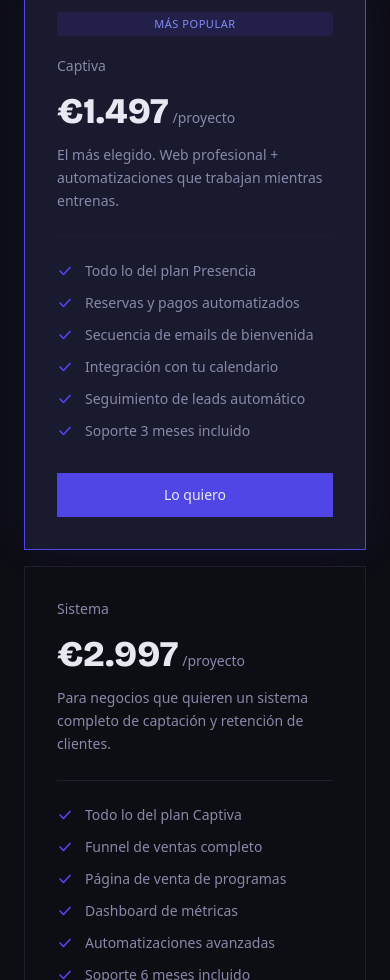
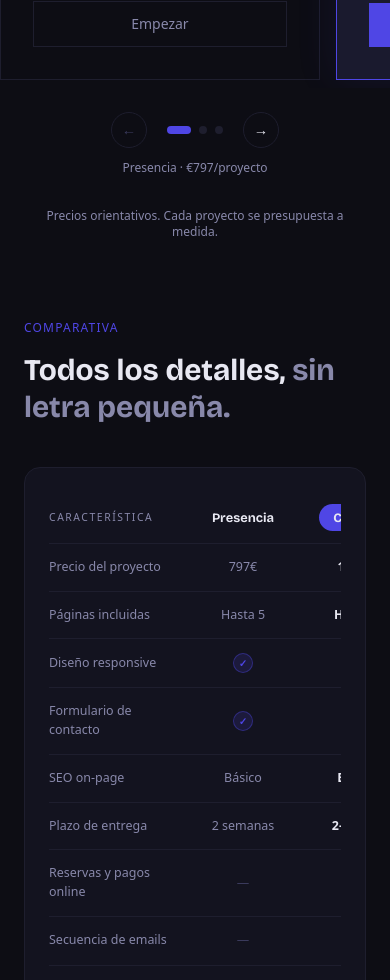
Before and after one commit to Ricardo2325/captiva, a Next.js app: page /servicios in a window 390 px wide. Shown: the part 1020-2000 px from the top of the page. Built offline with nearby package versions, Linux system fonts and the light colour scheme.

Commit message:
refactor: native table for comparison + reference carousel pattern for mobile pricing

```diff
--- a/src/components/ComparisonTable.tsx
+++ b/src/components/ComparisonTable.tsx
@@ -6,66 +6,25 @@ import Link from 'next/link';
 const ease = [0.22, 1, 0.36, 1] as const;
 
 const plans = ['Presencia', 'Captiva', 'Sistema'];
-const featured = 1; // Captiva
+const featured = 1;
 
-const Check = () => (
-  <div
-    style={{
-      width: '24px', height: '24px',
-      borderRadius: '50%',
-      background: 'rgba(79,70,229,0.15)',
-      border: '1px solid rgba(79,70,229,0.4)',
-      display: 'flex', alignItems: 'center', justifyContent: 'center',
-      margin: '0 auto',
-    }}
-  >
-    <svg width="12" height="12" viewBox="0 0 16 16" fill="none">
-      <path d="M3 8l3.5 3.5L13 4.5" stroke="#4f46e5" strokeWidth="2" strokeLinecap="round" strokeLinejoin="round" />
-    </svg>
-  </div>
-);
-
-const Dash = () => (
-  <span style={{ color: '#3a3a5c', fontSize: '1.1rem', display: 'block', textAlign: 'center' }}>—</span>
-);
-
-type Cell = string | boolean | null;
-
-const rows: { label: string; values: Cell[] }[] = [
-  { label: 'Precio del proyecto',       values: ['797€',       '1.497€',    '2.997€'] },
-  { label: 'Páginas incluidas',          values: ['Hasta 5',    'Hasta 5',   'Ilimitadas'] },
-  { label: 'Diseño responsive',          values: [true,         true,        true] },
-  { label: 'Formulario de contacto',     values: [true,         true,        true] },
-  { label: 'SEO on-page',               values: ['Básico',     'Básico',    'Avanzado'] },
-  { label: 'Plazo de entrega',           values: ['2 semanas',  '2-3 sem.',  '4-5 sem.'] },
-  { label: 'Reservas y pagos online',    values: [null,         true,        true] },
-  { label: 'Secuencia de emails',        values: [null,         true,        true] },
-  { label: 'Integración con calendario', values: [null,         true,        true] },
-  { label: 'Seguimiento de leads',       values: [null,         true,        true] },
-  { label: 'Funnel de ventas',           values: [null,         null,        true] },
-  { label: 'Página de venta de programas', values: [null,       null,        true] },
-  { label: 'Dashboard de métricas',      values: [null,         null,        true] },
-  { label: 'Automatizaciones avanzadas', values: [null,         null,        true] },
-  { label: 'Soporte post-entrega',       values: ['—',          '3 meses',   '6 meses'] },
+const rows: { label: string; values: (string | null)[] }[] = [
+  { label: 'Precio del proyecto',          values: ['797€',       '1.497€',    '2.997€'] },
+  { label: 'Páginas incluidas',             values: ['Hasta 5',    'Hasta 5',   'Ilimitadas'] },
+  { label: 'Diseño responsive',             values: ['✓',          '✓',         '✓'] },
+  { label: 'Formulario de contacto',        values: ['✓',          '✓',         '✓'] },
+  { label: 'SEO on-page',                  values: ['Básico',     'Básico',    'Avanzado'] },
+  { label: 'Plazo de entrega',              values: ['2 semanas',  '2-3 sem.',  '4-5 sem.'] },
+  { label: 'Reservas y pagos online',       values: [null,         '✓',         '✓'] },
+  { label: 'Secuencia de emails',           values: [null,         '✓',         '✓'] },
+  { label: 'Integración con calendario',    values: [null,         '✓',         '✓'] },
+  { label: 'Seguimiento de leads',          values: [null,         '✓',         '✓'] },
+  { label: 'Funnel de ventas',              values: [null,         null,        '✓'] },
+  { label: 'Página de venta de programas',  values: [null,         null,        '✓'] },
+  { label: 'Dashboard de métricas',         values: [null,         null,        '✓'] },
+  { label: 'Automatizaciones avanzadas',    values: [null,         null,        '✓'] },
+  { label: 'Soporte post-entrega',          values: ['—',          '3 meses',   '6 meses'] },
 ];
-
-function CellValue({ value, isFeatured }: { value: Cell; isFeatured: boolean }) {
-  if (value === true) return <Check />;
-  if (value === null) return <Dash />;
-  return (
-    <span
-      style={{
-        display: 'block',
-        textAlign: 'center',
-        fontSize: '0.8rem',
-        fontWeight: isFeatured ? 700 : 400,
-        color: isFeatured ? '#e8e8f2' : '#8888aa',
-      }}
-    >
-      {value}
-    </span>
-  );
-}
 
 export default function ComparisonTable() {
   return (
@@ -84,48 +43,44 @@ export default function ComparisonTable() {
           className="font-display font-bold leading-tight text-3xl md:text-4xl"
           style={{ color: '#e8e8f2' }}
         >
-          Todos los detalles,<br />
+          Todos los detalles,{' '}
           <span style={{ color: '#8888aa' }}>sin letra pequeña.</span>
         </h2>
       </div>
 
-      {/* Scroll wrapper for mobile */}
-      <div style={{ overflowX: 'auto', marginLeft: '-1.5rem', marginRight: '-1.5rem' }}>
-        <div style={{ minWidth: '560px', paddingLeft: '1.5rem', paddingRight: '1.5rem', paddingBottom: '4px' }}>
       <div
         style={{
+          backgroundColor: '#13131f',
           border: '1px solid #1e1e2e',
           borderRadius: '16px',
-              backgroundColor: '#0d0d14',
+          padding: '1.5rem',
         }}
       >
-            {/* Header row */}
-            <div
+        <div style={{ overflowX: 'auto' }}>
+          <table style={{ width: '100%', borderCollapse: 'collapse', fontSize: '0.8rem', minWidth: '480px' }}>
+            <thead>
+              <tr>
+                <th
                   style={{
-                display: 'grid',
-                gridTemplateColumns: '1.8fr 1fr 1fr 1fr',
-                borderBottom: '1px solid #1e1e2e',
-                backgroundColor: '#13131f',
-                borderRadius: '16px 16px 0 0',
+                    textAlign: 'left',
+                    padding: '0.75rem 1rem 0.75rem 0',
+                    fontSize: '0.65rem',
+                    textTransform: 'uppercase',
+                    letterSpacing: '0.15em',
+                    color: '#8888aa',
+                    fontWeight: 500,
+                    width: '38%',
                   }}
                 >
-              <div style={{ padding: '1.25rem 1.5rem', borderRadius: '16px 0 0 0' }}>
-                <span
-                  className="font-body"
-                  style={{ fontSize: '0.65rem', textTransform: 'uppercase', letterSpacing: '0.15em', color: '#8888aa' }}
-                >
                   Característica
-                </span>
-              </div>
+                </th>
                 {plans.map((plan, i) => (
-                <div
+                  <th
                     key={plan}
                     style={{
-                    padding: '1.25rem 1rem',
+                      padding: '0.75rem 1rem',
                       textAlign: 'center',
-                    borderLeft: '1px solid #1e1e2e',
-                    position: 'relative',
-                    backgroundColor: i === featured ? 'rgba(79,70,229,0.06)' : 'transparent',
+                      fontWeight: 700,
                     }}
                   >
                     {i === featured ? (
@@ -133,8 +88,7 @@ export default function ComparisonTable() {
                         className="font-display"
                         style={{
                           display: 'inline-block',
-                        fontSize: '0.85rem',
-                        fontWeight: 700,
+                          fontSize: '0.8rem',
                           color: '#e8e8f2',
                           padding: '4px 14px',
                           borderRadius: '999px',
@@ -144,81 +98,73 @@ export default function ComparisonTable() {
                         {plan}
                       </span>
                     ) : (
-                    <span
-                      className="font-display"
-                      style={{ fontSize: '0.875rem', fontWeight: 700, color: '#e8e8f2' }}
-                    >
+                      <span className="font-display" style={{ fontSize: '0.8rem', color: '#e8e8f2' }}>
                         {plan}
                       </span>
                     )}
-                </div>
+                  </th>
                 ))}
-            </div>
-
-            {/* Data rows */}
+              </tr>
+            </thead>
+            <tbody>
               {rows.map((row, ri) => (
-              <div
+                <tr
                   key={row.label}
+                  style={{ borderTop: '1px solid #1e1e2e' }}
+                >
+                  <td
                     style={{
-                  display: 'grid',
-                  gridTemplateColumns: '1.8fr 1fr 1fr 1fr',
-                  borderBottom: ri < rows.length - 1 ? '1px solid #1e1e2e' : 'none',
+                      padding: '0.875rem 1rem 0.875rem 0',
+                      color: '#8888aa',
+                      fontSize: '0.78rem',
                     }}
                   >
-                <div
+                    {row.label}
+                  </td>
+                  {row.values.map((val, ci) => (
+                    <td
+                      key={ci}
                       style={{
-                    padding: '1rem 1.5rem',
-                    display: 'flex',
-                    alignItems: 'center',
+                        padding: '0.875rem 1rem',
+                        textAlign: 'center',
+                        color: ci === featured ? '#e8e8f2' : '#8888aa',
+                        fontWeight: ci === featured ? 600 : 400,
+                        fontSize: '0.78rem',
                       }}
                     >
+                      {val === '✓' ? (
                         <span
-                    className="font-body"
-                    style={{ fontSize: '0.8rem', color: '#8888aa' }}
-                  >
-                    {row.label}
-                  </span>
-                </div>
-                {row.values.map((val, ci) => (
-                  <div
-                    key={ci}
                           style={{
-                      padding: '1rem',
-                      display: 'flex',
+                            display: 'inline-flex',
                             alignItems: 'center',
                             justifyContent: 'center',
-                      borderLeft: '1px solid #1e1e2e',
-                      backgroundColor: ci === featured ? 'rgba(79,70,229,0.04)' : 'transparent',
+                            width: '20px',
+                            height: '20px',
+                            borderRadius: '50%',
+                            background: 'rgba(79,70,229,0.15)',
+                            border: '1px solid rgba(79,70,229,0.4)',
+                            color: '#4f46e5',
+                            fontSize: '10px',
+                            fontWeight: 700,
                           }}
                         >
-                    <CellValue value={val} isFeatured={ci === featured} />
-                  </div>
+                          ✓
+                        </span>
+                      ) : val === null ? (
+                        <span style={{ color: '#3a3a5c' }}>—</span>
+                      ) : (
+                        val
+                      )}
+                    </td>
                   ))}
-              </div>
+                </tr>
               ))}
 
               {/* CTA row */}
-            <div
-              style={{
-                display: 'grid',
-                gridTemplateColumns: '1.8fr 1fr 1fr 1fr',
-                borderTop: '1px solid #1e1e2e',
-                backgroundColor: '#13131f',
-                borderRadius: '0 0 16px 16px',
-              }}
-            >
-              <div style={{ padding: '1.25rem 1.5rem', borderRadius: '0 0 0 16px' }} />
+              <tr style={{ borderTop: '1px solid #1e1e2e' }}>
+                <td style={{ padding: '1rem 1rem 0.5rem 0' }} />
                 {plans.map((plan, i) => (
-                <div
-                  key={plan}
-                  style={{
-                    padding: '1.25rem 1rem',
-                    textAlign: 'center',
-                    borderLeft: '1px solid #1e1e2e',
-                    backgroundColor: i === featured ? 'rgba(79,70,229,0.06)' : 'transparent',
-                    borderRadius: i === plans.length - 1 ? '0 0 16px 0' : undefined,
-                  }}
-                >
+                  <td key={plan} style={{ padding: '1rem 1rem 0.5rem', textAlign: 'center' }}>
                     <Link
                       href="/contacto"
                       className="font-body"
@@ -232,16 +178,15 @@ export default function ComparisonTable() {
                         backgroundColor: i === featured ? '#4f46e5' : 'transparent',
                         color: i === featured ? '#ffffff' : '#8888aa',
                         border: i === featured ? 'none' : '1px solid #1e1e2e',
-                      transition: 'opacity 0.2s ease',
                       }}
                     >
                       Empezar →
                     </Link>
-                </div>
+                  </td>
                 ))}
-            </div>
-
-          </div>
+              </tr>
+            </tbody>
+          </table>
         </div>
       </div>
     </motion.div>
--- a/src/components/Services.tsx
+++ b/src/components/Services.tsx
@@ -2,6 +2,7 @@
 
 import { motion } from 'framer-motion';
 import Link from 'next/link';
+import { useRef, useState } from 'react';
 import { Accordion, AccordionContent, AccordionItem, AccordionTrigger } from '@/components/ui/accordion';
 import ComparisonTable from '@/components/ComparisonTable';
 
@@ -54,6 +55,143 @@ const plans = [
 
 const ease = [0.22, 1, 0.36, 1] as const;
 
+function PricingCarousel() {
+  const scrollRef = useRef<HTMLDivElement>(null);
+  const [active, setActive] = useState(0);
+
+  const scrollToIndex = (index: number) => {
+    const el = scrollRef.current;
+    if (!el) return;
+    const card = el.children[index] as HTMLElement;
+    if (!card) return;
+    el.scrollTo({ left: card.offsetLeft - 24, behavior: 'smooth' });
+    setActive(index);
+  };
+
+  const handleScroll = () => {
+    const el = scrollRef.current;
+    if (!el) return;
+    const card = el.children[0] as HTMLElement;
+    if (!card) return;
+    const cardW = card.offsetWidth + 16;
+    setActive(Math.round(el.scrollLeft / cardW));
+  };
+
+  return (
+    <div className="md:hidden">
+      <div
+        ref={scrollRef}
+        onScroll={handleScroll}
+        data-lenis-prevent
+        className="flex gap-4 overflow-x-auto snap-x snap-mandatory -mx-6 px-6 pb-2"
+        style={{ scrollbarWidth: 'none' } as React.CSSProperties}
+      >
+        {plans.map((plan, i) => (
+          <div key={plan.name} className="w-[82vw] max-w-sm shrink-0 snap-start">
+            <div
+              className="relative flex flex-col p-8 h-full cursor-default"
+              style={{
+                backgroundColor: plan.featured ? '#1a1a2e' : '#0d0d14',
+                border: plan.featured ? '1px solid #4f46e5' : '1px solid #1e1e2e',
+                boxShadow: plan.featured ? '0 0 40px rgba(79,70,229,0.1)' : 'none',
+              }}
+            >
+              {plan.featured && (
+                <div
+                  className="text-center text-[11px] font-medium tracking-wider uppercase mb-5 py-1"
+                  style={{ backgroundColor: 'rgba(79,70,229,0.15)', color: '#818cf8', borderRadius: '4px' }}
+                >
+                  Más popular
+                </div>
+              )}
+              <div className="mb-6">
+                <p className="text-sm mb-4" style={{ color: '#8888aa' }}>{plan.name}</p>
+                <div className="flex items-baseline gap-1 mb-3">
+                  <span className="font-display font-extrabold text-4xl" style={{ color: '#e8e8f2' }}>€{plan.price}</span>
+                  <span className="text-sm" style={{ color: '#8888aa' }}>/proyecto</span>
+                </div>
+                <p className="text-sm leading-relaxed" style={{ color: '#8888aa' }}>{plan.desc}</p>
+              </div>
+              <div className="mb-6" style={{ height: '1px', backgroundColor: '#1e1e2e' }} />
+              <ul className="flex flex-col gap-3 mb-8 flex-1">
+                {plan.features.map((f) => (
+                  <li key={f} className="flex items-start gap-3 text-sm" style={{ color: '#8888aa' }}>
+                    <svg width="16" height="16" viewBox="0 0 16 16" fill="none" className="flex-shrink-0 mt-0.5" style={{ color: '#4f46e5' }}>
+                      <path d="M3 8l3.5 3.5L13 4.5" stroke="currentColor" strokeWidth="1.75" strokeLinecap="round" strokeLinejoin="round" />
+                    </svg>
+                    {f}
+                  </li>
+                ))}
+              </ul>
+              <Link
+                href="/contacto"
+                className="block w-full text-center py-3 text-sm font-medium transition-all duration-200"
+                style={{
+                  backgroundColor: plan.featured ? '#4f46e5' : 'transparent',
+                  color: plan.featured ? '#e8e8f2' : '#8888aa',
+                  border: plan.featured ? 'none' : '1px solid #1e1e2e',
+                }}
+              >
+                {plan.cta}
+              </Link>
+            </div>
+          </div>
+        ))}
+        {/* trailing spacer so last card doesn't flush to edge */}
+        <div className="w-6 shrink-0" aria-hidden="true" />
+      </div>
+
+      {/* Controls */}
+      <div className="flex items-center justify-center gap-5 mt-6">
+        <button
+          onClick={() => scrollToIndex(Math.max(0, active - 1))}
+          disabled={active === 0}
+          aria-label="Anterior"
+          style={{
+            width: '36px', height: '36px', borderRadius: '50%',
+            border: '1px solid #1e1e2e', background: 'transparent',
+            color: active === 0 ? '#3a3a5c' : '#e8e8f2', cursor: active === 0 ? 'not-allowed' : 'pointer',
+            display: 'flex', alignItems: 'center', justifyContent: 'center', fontSize: '0.9rem',
+          }}
+        >←</button>
+
+        <div style={{ display: 'flex', gap: '8px', alignItems: 'center' }}>
+          {plans.map((_, i) => (
+            <button
+              key={i}
+              onClick={() => scrollToIndex(i)}
+              aria-label={`Plan ${i + 1}`}
+              style={{
+                width: i === active ? '24px' : '8px', height: '8px',
+                borderRadius: '4px', border: 'none', cursor: 'pointer', padding: 0,
+                background: i === active ? '#4f46e5' : '#1e1e2e',
+                transition: 'all 0.3s ease',
+              }}
+            />
+          ))}
+        </div>
+
+        <button
+          onClick={() => scrollToIndex(Math.min(plans.length - 1, active + 1))}
+          disabled={active === plans.length - 1}
+          aria-label="Siguiente"
+          style={{
+            width: '36px', height: '36px', borderRadius: '50%',
+            border: '1px solid #1e1e2e', background: 'transparent',
+            color: active === plans.length - 1 ? '#3a3a5c' : '#e8e8f2',
+            cursor: active === plans.length - 1 ? 'not-allowed' : 'pointer',
+            display: 'flex', alignItems: 'center', justifyContent: 'center', fontSize: '0.9rem',
+          }}
+        >→</button>
+      </div>
+
+      <p className="text-center text-xs mt-3" style={{ color: '#8888aa' }}>
+        {plans[active].name} · €{plans[active].price}/proyecto
+      </p>
+    </div>
+  );
+}
+
 export default function Services() {
   return (
     <section id="servicios" className="px-6 md:px-12 py-24 md:py-32" style={{ borderTop: '1px solid #1e1e2e' }}>
@@ -81,9 +219,11 @@ export default function Services() {
           </p>
         </motion.div>
 
-        {/* Cards */}
-        <div className="relative">
-          <div className="grid grid-cols-1 gap-4 md:grid-cols-3 md:items-stretch">
+        {/* Mobile carousel */}
+        <PricingCarousel />
+
+        {/* Desktop grid */}
+        <div className="hidden md:grid grid-cols-3 gap-4 items-stretch">
           {plans.map((plan, i) => (
             <motion.div
               key={plan.name}
@@ -91,13 +231,9 @@ export default function Services() {
               whileInView={{ opacity: 1, y: 0 }}
               viewport={{ once: true, margin: '-60px' }}
               transition={{ duration: 0.6, delay: i * 0.1, ease }}
-                className="md:min-w-0"
-                style={{ display: 'flex' }}
             >
               <div
-                  className="relative flex flex-col p-8 w-full cursor-default"
-                  draggable={false}
-                  onContextMenu={(e) => e.preventDefault()}
+                className="relative flex flex-col p-8 h-full cursor-default"
                 style={{
                   backgroundColor: plan.featured ? '#1a1a2e' : '#0d0d14',
                   border: plan.featured ? '1px solid #4f46e5' : '1px solid #1e1e2e',
@@ -112,54 +248,27 @@ export default function Services() {
                     Más popular
                   </div>
                 )}
-
                 <div className="mb-6">
-                    <p className="text-sm mb-4" style={{ color: '#8888aa' }}>
-                      {plan.name}
-                    </p>
+                  <p className="text-sm mb-4" style={{ color: '#8888aa' }}>{plan.name}</p>
                   <div className="flex items-baseline gap-1 mb-3">
-                      <span className="font-display font-extrabold text-4xl" style={{ color: '#e8e8f2' }}>
-                        €{plan.price}
-                      </span>
+                    <span className="font-display font-extrabold text-4xl" style={{ color: '#e8e8f2' }}>€{plan.price}</span>
                     <span className="text-sm" style={{ color: '#8888aa' }}>/proyecto</span>
                   </div>
-                    <p className="text-sm leading-relaxed" style={{ color: '#8888aa' }}>
-                      {plan.desc}
-                    </p>
+                  <p className="text-sm leading-relaxed" style={{ color: '#8888aa' }}>{plan.desc}</p>
                 </div>
-
                 <div className="mb-6" style={{ height: '1px', backgroundColor: '#1e1e2e' }} />
-
                 <ul className="flex flex-col gap-3 mb-8 flex-1">
                   {plan.features.map((f) => (
                     <li key={f} className="flex items-start gap-3 text-sm" style={{ color: '#8888aa' }}>
-                        <svg
-                          width="16"
-                          height="16"
-                          viewBox="0 0 16 16"
-                          fill="none"
-                          className="flex-shrink-0 mt-0.5"
-                          style={{ color: '#4f46e5' }}
-                        >
-                          <path
-                            d="M3 8l3.5 3.5L13 4.5"
-                            stroke="currentColor"
-                            strokeWidth="1.75"
-                            strokeLinecap="round"
-                            strokeLinejoin="round"
-                          />
+                      <svg width="16" height="16" viewBox="0 0 16 16" fill="none" className="flex-shrink-0 mt-0.5" style={{ color: '#4f46e5' }}>
+                        <path d="M3 8l3.5 3.5L13 4.5" stroke="currentColor" strokeWidth="1.75" strokeLinecap="round" strokeLinejoin="round" />
                       </svg>
                       {f}
                     </li>
                   ))}
                 </ul>
-
                 {plan.featured ? (
-                    <Link
-                      href="/contacto"
-                      className="block w-full text-center py-3 text-sm font-medium transition-all duration-200 hover:opacity-90"
-                      style={{ backgroundColor: '#4f46e5', color: '#e8e8f2' }}
-                    >
+                  <Link href="/contacto" className="block w-full text-center py-3 text-sm font-medium transition-all duration-200 hover:opacity-90" style={{ backgroundColor: '#4f46e5', color: '#e8e8f2' }}>
                     {plan.cta}
                   </Link>
                 ) : (
@@ -167,14 +276,8 @@ export default function Services() {
                     href="/contacto"
                     className="block text-center py-3 text-sm font-medium transition-all duration-200"
                     style={{ border: '1px solid #1e1e2e', color: '#8888aa' }}
-                      onMouseEnter={(e) => {
-                        (e.currentTarget as HTMLElement).style.borderColor = '#4f46e5';
-                        (e.currentTarget as HTMLElement).style.color = '#e8e8f2';
-                      }}
-                      onMouseLeave={(e) => {
-                        (e.currentTarget as HTMLElement).style.borderColor = '#1e1e2e';
-                        (e.currentTarget as HTMLElement).style.color = '#8888aa';
-                      }}
+                    onMouseEnter={(e) => { (e.currentTarget as HTMLElement).style.borderColor = '#4f46e5'; (e.currentTarget as HTMLElement).style.color = '#e8e8f2'; }}
+                    onMouseLeave={(e) => { (e.currentTarget as HTMLElement).style.borderColor = '#1e1e2e'; (e.currentTarget as HTMLElement).style.color = '#8888aa'; }}
                   >
                     {plan.cta}
                   </Link>
@@ -182,7 +285,6 @@ export default function Services() {
               </div>
             </motion.div>
           ))}
-          </div>
         </div>
 
         <motion.p
```
Lines whose indentation alone changed are shown as unchanged.
